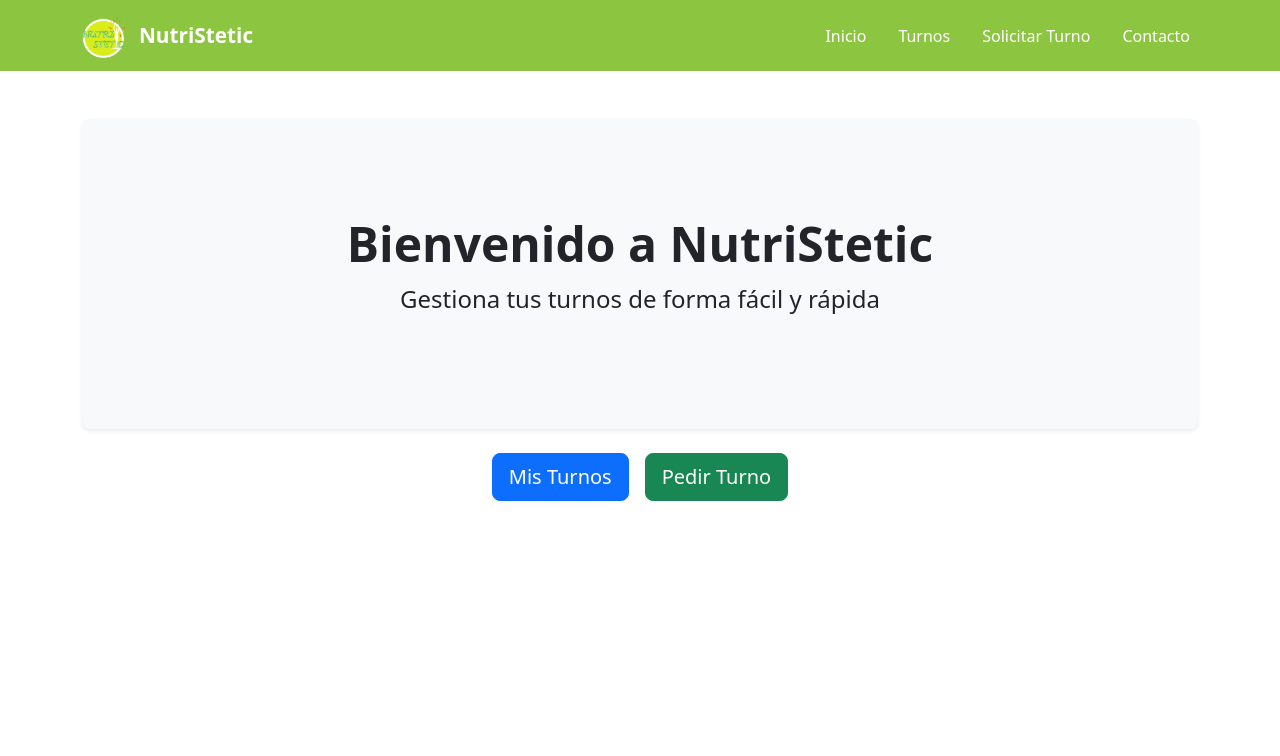
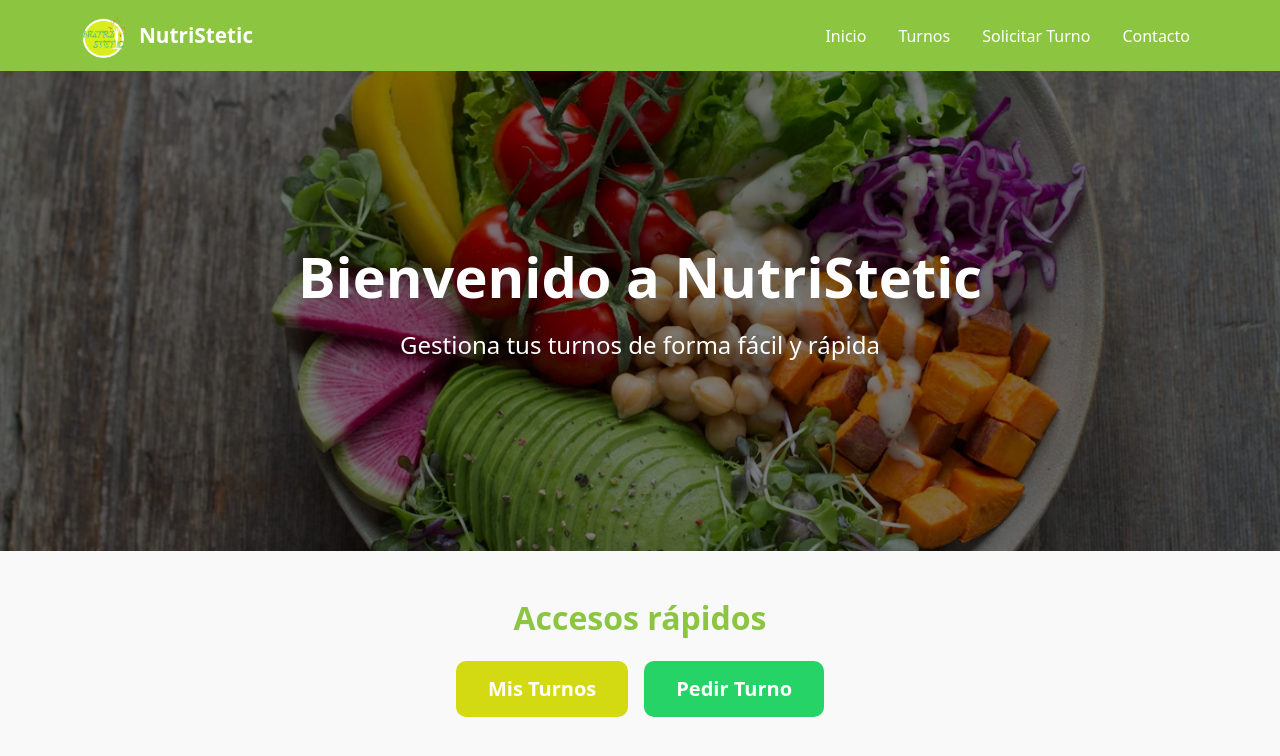
Before and after one commit to GianProgrammer/NutriStetic-Turnos, a React (Vite) app in the folder frontend/: page / in a window 1280 px wide. Shown: the top 756 px of the page. Built offline with nearby package versions, Linux system fonts and the light colour scheme.

Commit message:
home changes

```diff
--- a/frontend/src/pages/home.jsx
+++ b/frontend/src/pages/home.jsx
@@ -1,25 +1,86 @@
 import { Link } from "react-router-dom";
+import heroBanner from "../assets/heroBanner.avif";
 
 function Home() {
   return (
-    <div className="container text-center mt-5">
+    <div className="container-fluid p-0">
       {/* Hero Banner */}
-      <div className="p-5 mb-4 bg-light rounded-3 shadow-sm">
-        <div className="container py-5">
-          <h1 className="display-5 fw-bold">Bienvenido a NutriStetic</h1>
+      <section className="hero-banner d-flex flex-column justify-content-center align-items-center text-center">
+        <div className="overlay"></div>
+        <div className="content">
+          <h1 className="display-4 fw-bold mb-3">Bienvenido a NutriStetic</h1>
           <p className="fs-4">Gestiona tus turnos de forma fácil y rápida</p>
         </div>
-      </div>
+      </section>
 
-      {/* Botones */}
+      {/* Sección de botones */}
+      <section className="text-center py-5" style={{ backgroundColor: "#f9f9f9" }}>
+        <h2 className="mb-4 fw-bold" style={{ color: "#8CC641" }}>
+          Accesos rápidos
+        </h2>
         <div className="d-flex justify-content-center gap-3">
-        <Link to="/mis-turnos" className="btn btn-primary btn-lg">
+          <Link to="/mis-turnos" className="btn btn-lg btn-turno btn-amarillo">
             Mis Turnos
           </Link>
-        <Link to="/pedir-turno" className="btn btn-success btn-lg">
+          <Link to="/pedir-turno" className="btn btn-lg btn-turno btn-verde">
             Pedir Turno
           </Link>
         </div>
+      </section>
+
+      {/* Estilos */}
+      <style>{`
+        .hero-banner {
+          position: relative;
+          min-height: 60vh;
+          background-image: url(${heroBanner});
+          background-size: cover;
+          background-position: center;
+          color: #fff;
+        }
+        .hero-banner .overlay {
+          position: absolute;
+          top: 0;
+          left: 0;
+          width: 100%;
+          height: 100%;
+          background: rgba(0,0,0,0.5);
+        }
+        .hero-banner .content {
+          position: relative;
+          z-index: 2;
+        }
+
+        /* Botones */
+        .btn-turno {
+          border: none;
+          font-weight: 600;
+          padding: 0.8rem 2rem;
+          transition: all 0.3s ease-in-out;
+          border-radius: 10px;
+        }
+
+        .btn-amarillo {
+          background-color: #D3DA11;
+          color: #fff;
+        }
+        .btn-verde {
+          background-color: #25D366;
+          color: #fff;
+        }
+
+        /* Hover Épico */
+        .btn-turno:hover {
+          transform: scale(1.08);
+          box-shadow: 0 0 20px rgba(0,0,0,0.4), 0 0 15px rgba(140,198,65,0.8);
+        }
+        .btn-amarillo:hover {
+          background-color: #D6E02E;
+        }
+        .btn-verde:hover {
+          background-color: #1ebe57;
+        }
+      `}</style>
     </div>
   );
 }
```
Also changed, not shown: frontend/src/assets/heroBanner.avif (added), 1 other file (tests, documents, lock files or other folders). Lines whose indentation alone changed are shown as unchanged.
